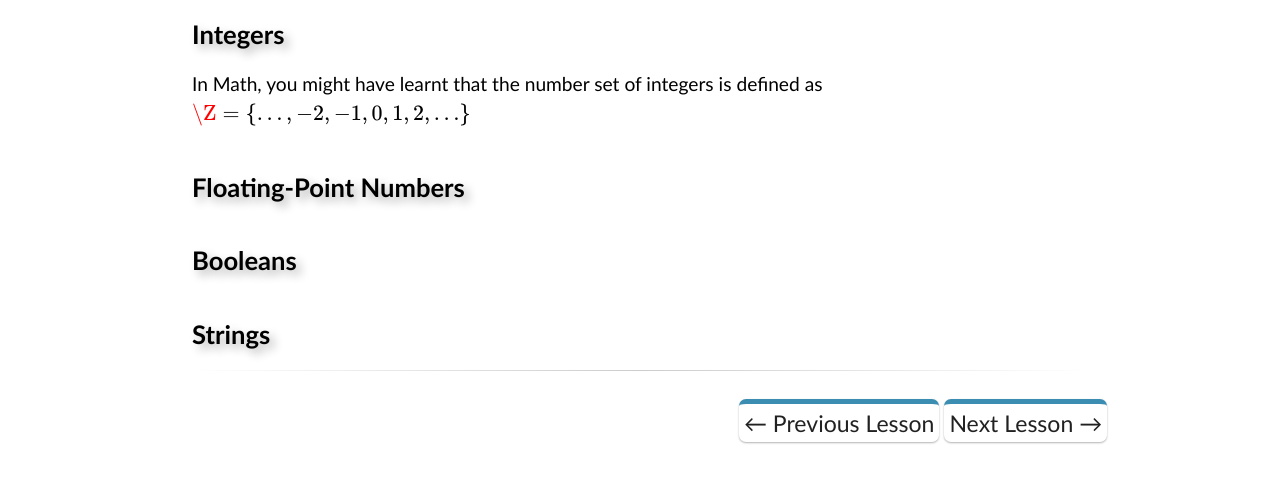
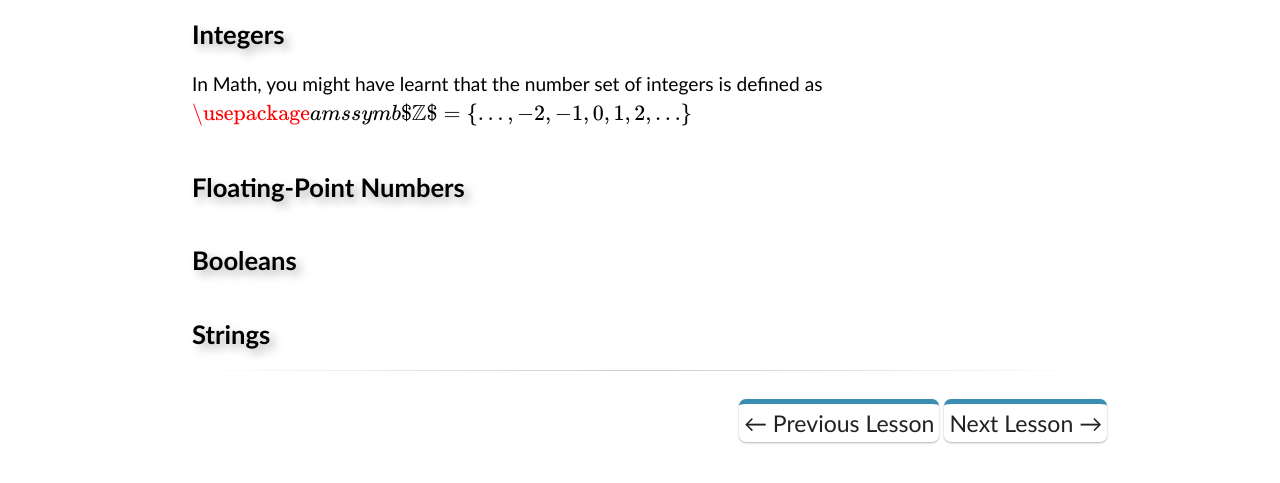
Before and after one commit to 519coding/519coding.ca, a plain HTML site: page html/python-lessons/data-types-and-variables.html in a window 1280 px wide. Shown: the part 169-652 px from the top of the page. Drawn offline with nearby package versions, Linux system fonts and the light colour scheme; some packages are replaced by stand-ins of ours.

Commit message:
Update data-types-and-variables.html

```diff
--- a/html/python-lessons/data-types-and-variables.html
+++ b/html/python-lessons/data-types-and-variables.html
@@ -29,7 +29,10 @@
             <h2>Integers</h2>
             <p>
                 In Math, you might have learnt that the number set of integers is defined as
-                \(\Z = \{\dots , -2, -1, 0, 1, 2, \dots\}\)
+                \(
+                    \usepackage{amssymb}
+                    $\mathbb{Z}$ = \{\dots , -2, -1, 0, 1, 2, \dots\}
+                \)
             </p>
 
             <h2>Floating-Point Numbers</h2>
```
